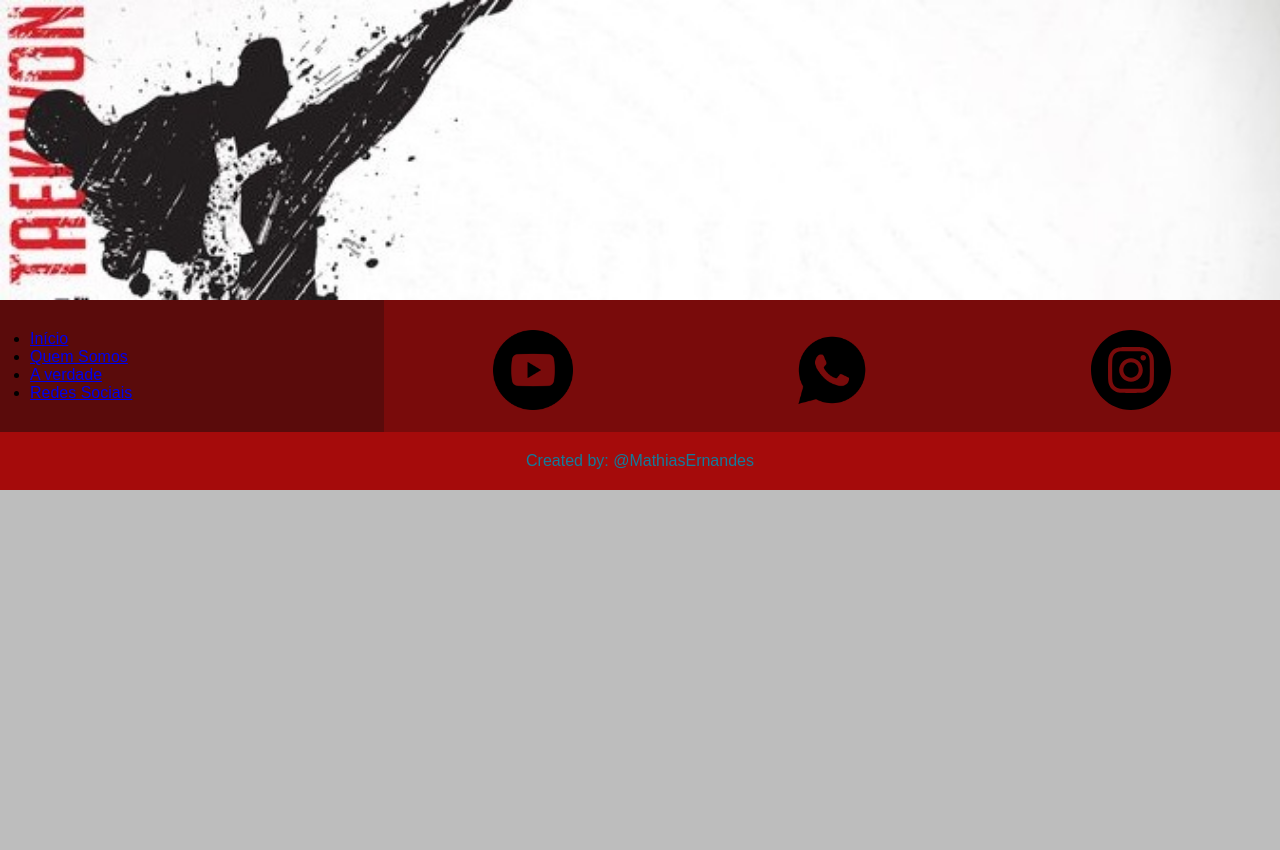
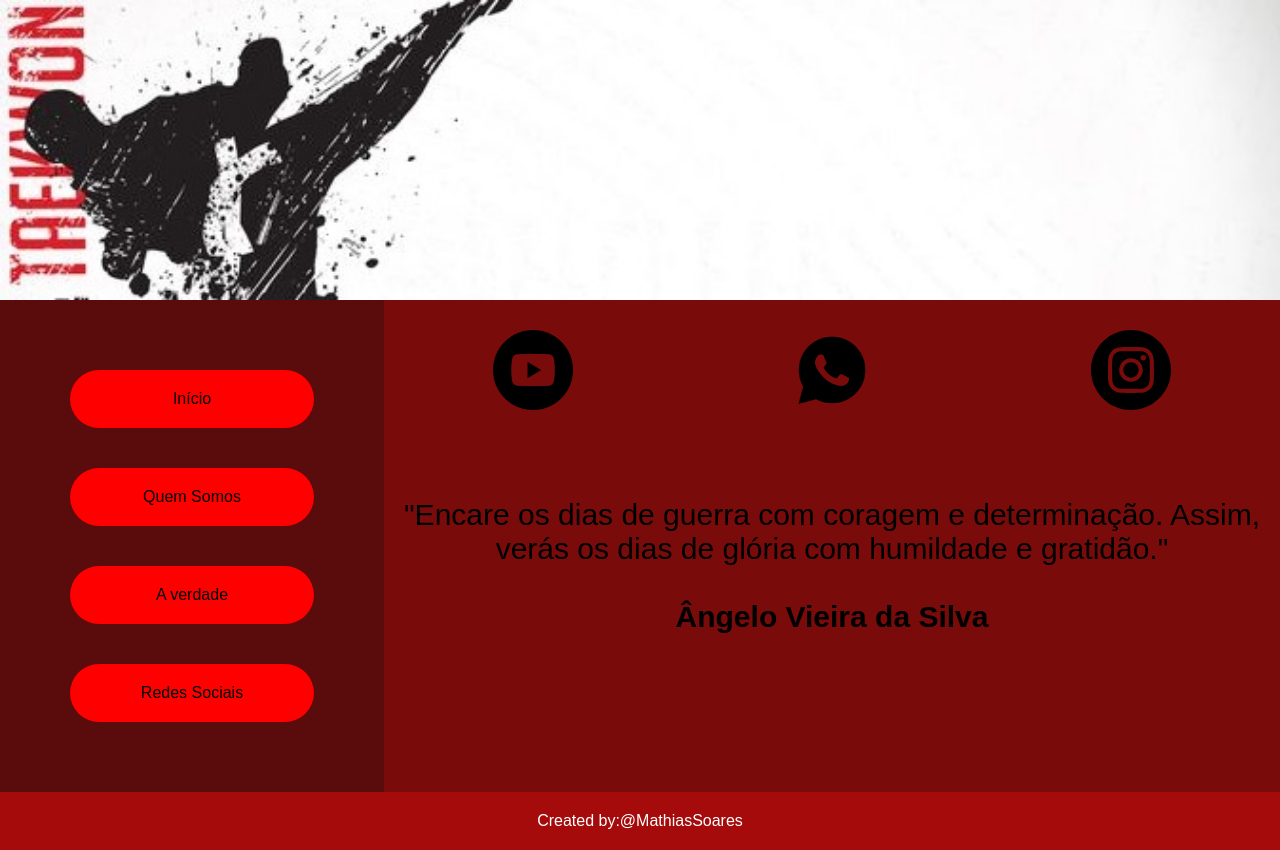
Before and after one commit to MathiasSoares434/movimentosejahomem.github.io, a plain HTML site: page contato.html in a window 1280 px wide. Before the commit the page ends 800 px from the top, so only its background shows below. Drawn offline with Linux system fonts and the light colour scheme.

Commit message:
correções e a inclusão dos pseudo-elementos

```diff
--- a/contato.html
+++ b/contato.html
@@ -40,12 +40,20 @@
             <a href="https://www.instagram.com/mestre.iraquita/"><img src="img/insta.svg" alt="Instagram" width="80px"></a>
        </li>
    </ul>
+                <br>
+                <br>
+                <br>
+            <p class="way">"Encare os dias de guerra com coragem e determinação. Assim, verás os dias de glória com humildade e gratidão."
+                <br>
+                <br>
+                <b>Ângelo Vieira da Silva</b>
 
+            </p>
 
    </article>
   </section>
   <footer class="footer">
-    Created by: @MathiasErnandes
+    <a href="https://github.com/MathiasSoares434">Created by:@MathiasSoares</a>
   </footer>
 
 </body>
--- a/style.css
+++ b/style.css
@@ -5,7 +5,7 @@
 }
 body{
     font-family: Arial, Helvetica, sans-serif;
-    background-color: rgb(189, 189, 189);
+    background-color: rgb(165, 11, 11);
 }
 
 .header{
@@ -24,9 +24,29 @@ body{
 }
 .navbar{
     width: 30%;
-    padding: 30px;
+    padding: 50px;
     background-color: rgb(90, 11, 11);
-    color: rgb(0, 0, 0);
+    color: rgb(255, 255, 255);
+}
+nav ul li{
+    list-style: none;
+    padding: 20px;
+    text-decoration: none;
+}
+nav ul li a{
+    background-color: rgb(255, 0, 0);
+    border-radius: 35px;
+    padding: 20px;
+    display: block;
+    text-align: center;
+    text-decoration: none;
+    color: black;
+}
+.navbar a:hover{
+    color: rgb(146, 0, 175);
+    font-style: italic;
+    font-family: Verdana, Geneva, Tahoma, sans-serif;
+    font-weight: bold;
 }
 .perfil{
     border-radius: 50%;
@@ -50,8 +70,15 @@ body{
     background-color: rgb(165, 11, 11);
     text-align: center;
     padding: 20px 0px;
-    color: rgb(18, 124, 156);
-    text-decoration: none
+}
+.footer a{
+    color: rgb(255, 255, 255);
+    text-decoration: none;
+}
+.footer a:hover{
+    color: rgb(37, 0, 138);
+    font-weight: bold;
+
 }
 
 .me{
@@ -71,5 +98,8 @@ body{
     list-style: none;
     justify-content: space-around;
     margin-top: 30px;
-
+    text-align: center;
 }
+.way{
+    font-size: 30px;
+}
```
Also changed, not shown: index.html (+2 -2 lines), quemsomos.html (+2 -2 lines), verdade.html (+5 -2 lines).
